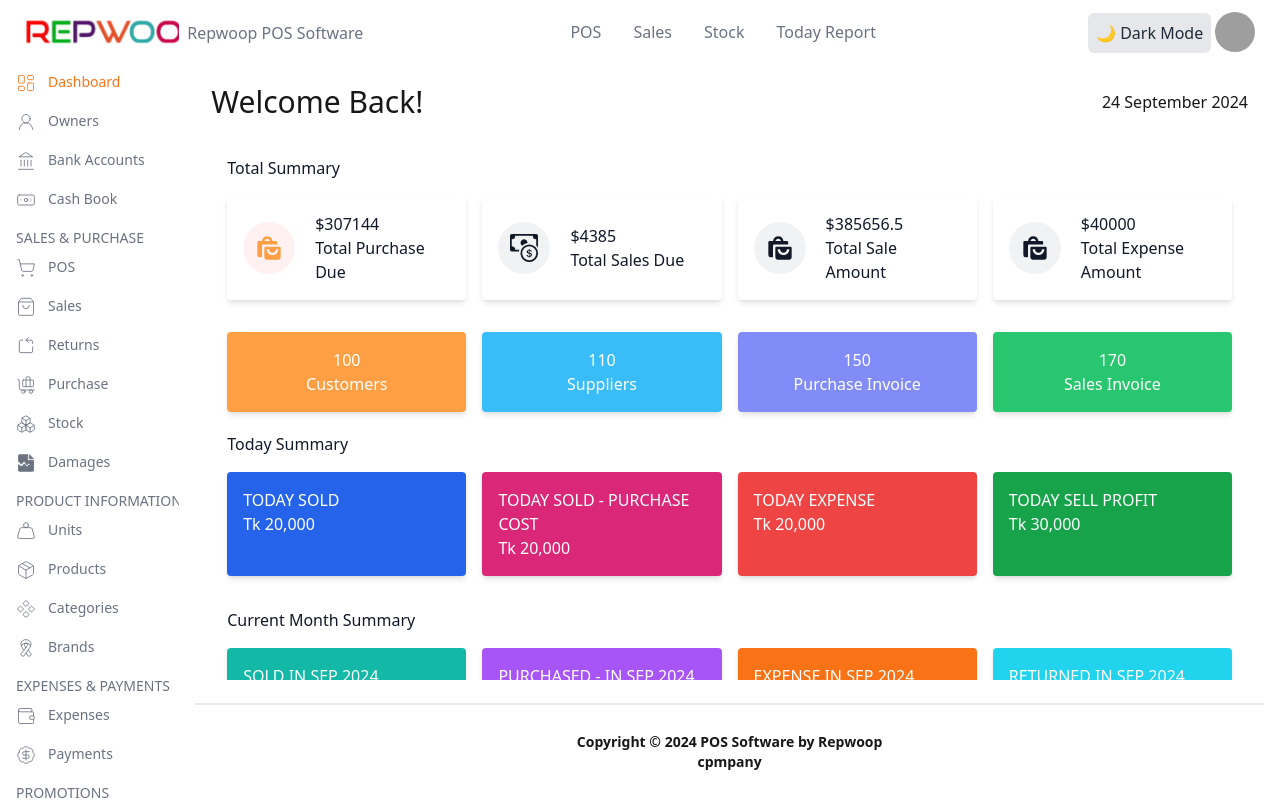
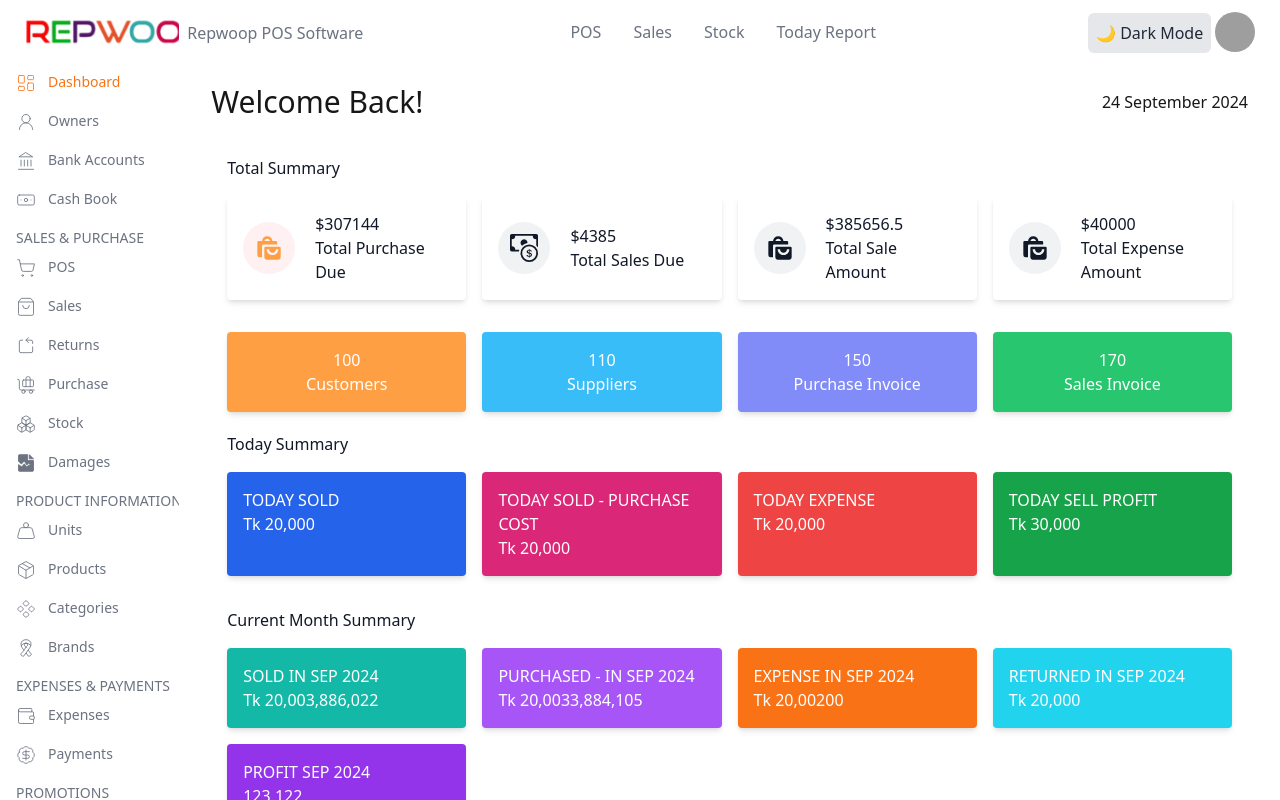
Before and after one commit to md-asif-iqbal/RepWoop-POS-system, a Next.js app: page / in a window 1280 px wide. Built offline with nearby package versions, Linux system fonts and the light colour scheme; grey boxes are pictures that could not be loaded.

Commit message:
fix overflow issue

```diff
--- a/app/Stock/page.jsx
+++ b/app/Stock/page.jsx
@@ -236,7 +236,7 @@ export default function Stock() {
   };
 
   return (
-    <div>
+    <div className=''>
        <div  className="p-4 max-w-full mx-auto mt-[5%]">
       {/* Title and Print Button */}
       <div className="flex justify-between items-center mb-4">
@@ -296,7 +296,7 @@ export default function Stock() {
       </div>
 
       {/* Product Stock Table */}
-      <div ref={printRef} className="overflow-auto">
+      <div ref={printRef} className="overflow-auto scrollbar-thin scrollbar-thumb-transparent scrollbar-track-transparent">
   <table className=" w-full table-auto border-collapse bg-white text-sm text-center">
     <thead className="bg-gray-100">
       <tr>
--- a/app/home/page.jsx
+++ b/app/home/page.jsx
@@ -131,7 +131,7 @@ export default function Dashboard() {
     },
   ];
   return (
-    <div className="overflow-auto  dark:text-white  p-8">
+    <div className=" dark:text-white p-8">
       <main className="ml-1/5 flex-grow  mt-[5%]">
         {/* Header */}
         <div className="flex justify-between items-center">
--- a/app/page.js
+++ b/app/page.js
@@ -6,12 +6,8 @@ import Footer from "./Shared/Footer/Footer";
 
 export default function Home() {
   return (
-    <div className="overflow-auto scrollbar-thin scrollbar-thumb-transparent
-     scrollbar-track-transparent bg-white dark:bg-[#141432] ">
+    <div className="bg-white dark:bg-[#141432] ">
      <Dashboard/>
-
-
-
 
     </div>
   );
```
